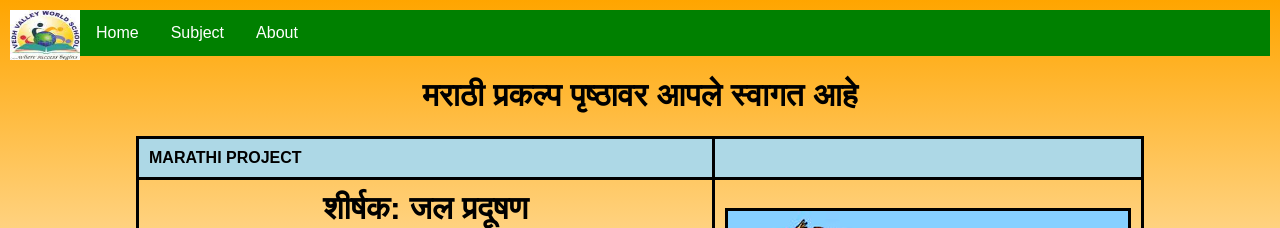
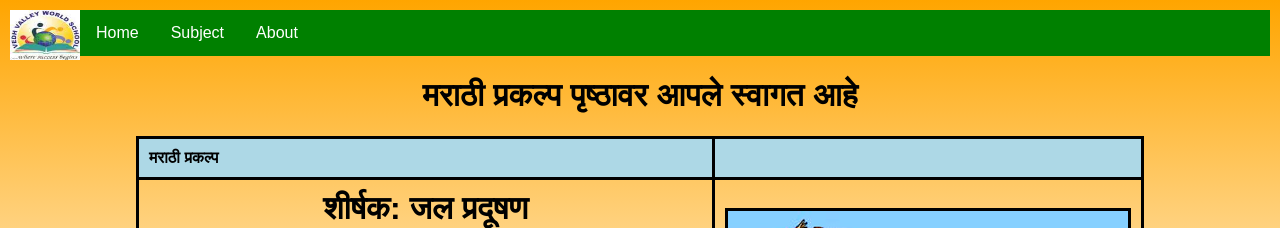
Before and after one commit to prishanahar/PrishaNahar_6C_IP2024, a plain HTML site: page Marathi.html in a window 1280 px wide. Shown: the top 228 px of the page. Drawn offline with Linux system fonts and the light colour scheme; some icons are missing.

Commit message:
Update Marathi.html

```diff
--- a/Marathi.html
+++ b/Marathi.html
@@ -106,7 +106,7 @@
 <table border = "3" width ="80%" align = "center">
 <tr bgcolor="lightblue">
 <h1>
-<th> MARATHI PROJECT </th>
+<th> मराठी प्रकल्प </th>
 <th>  </th>
 </tr>
 <tr>
```
